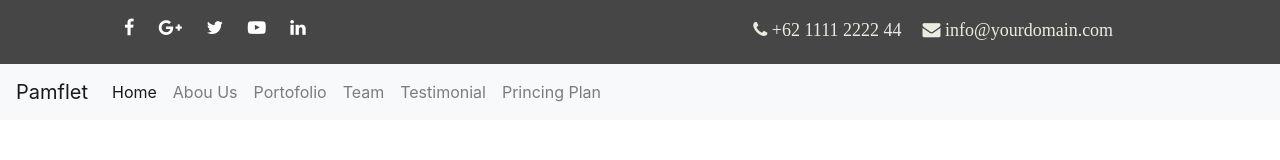
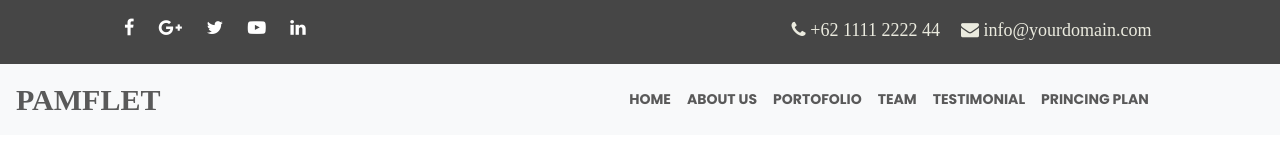
Before and after one commit to kabitacode/Appster-Landing-Page, a website: page index.html in a window 1280 px wide. Drawn offline with Linux system fonts and the light colour scheme; files that its build step writes are made by us from their sources.

Commit message:
add top navigation navbar

```diff
--- a/index.html
+++ b/index.html
@@ -8,7 +8,7 @@
     <!-- Style css -->
     <link rel="stylesheet" href="src/css/style.css">
     <!-- Google Fonts -->
-    <link href="https://fonts.googleapis.com/css?family=Catamaran:300,900|Lato:300,400" rel="stylesheet">
+    <link href="https://fonts.googleapis.com/css?family=PT+Serif:400,700|Poppins:300,500,700" rel="stylesheet">
     <!-- bower:css -->
     <link rel="stylesheet" href="bower_components/bootstrap/dist/css/bootstrap.min.css">
     <link rel="stylesheet" href="bower_components/font-awesome/css/font-awesome.min.css">
@@ -41,9 +41,9 @@
           <span class="navbar-toggler-icon"></span>
         </button>
       <div class="collapse navbar-collapse" id="navbarSupportedContent">
-        <ul class="navbar-nav">
+        <ul class="nav navbar-nav ml-auto">
           <li class="nav-item active"><a href="#" class="nav-link">Home</a></li>
-          <li class="nav-item"><a href="#" class="nav-link">Abou Us</a></li>
+          <li class="nav-item"><a href="#" class="nav-link">About Us</a></li>
           <li class="nav-item"><a href="#" class="nav-link">Portofolio</a></li>
           <li class="nav-item"><a href="#" class="nav-link">Team</a></li>
           <li class="nav-item"><a href="#" class="nav-link">Testimonial</a></li>
--- a/src/sass/_main-header.scss
+++ b/src/sass/_main-header.scss
@@ -1,4 +1,5 @@
 #main-header{
+// =============Header Contact============
 .header-contact{
     background-color: #464646;
     height: 4em;
@@ -32,9 +33,31 @@
     .contact-header{
       width: 25em;
       position: absolute;
-      right: 6%;
+      right: 3%;
       color: #ebebdf;
       font-size: 18px;
     }
 }
+// ===========Top Nav===========
+.top-nav{
+  .navbar-nav{
+    font-family: 'Poppins',sans-serif;
+    margin-right: 6.70em;
+      li{
+        a{
+          font-size: 14px;
+          text-transform: uppercase;
+          font-weight: 600;
+          color: #595959;
+      }
+    }
+  }
+  .navbar-brand{
+    font-size: 30px;
+    color: #595959;
+    font-family: 'PT-Serif',serif;
+    text-transform: uppercase;
+    font-weight: 700;
+  }
 }
+}
```
Also changed, not shown: src/css/style.css, 1 other file.
